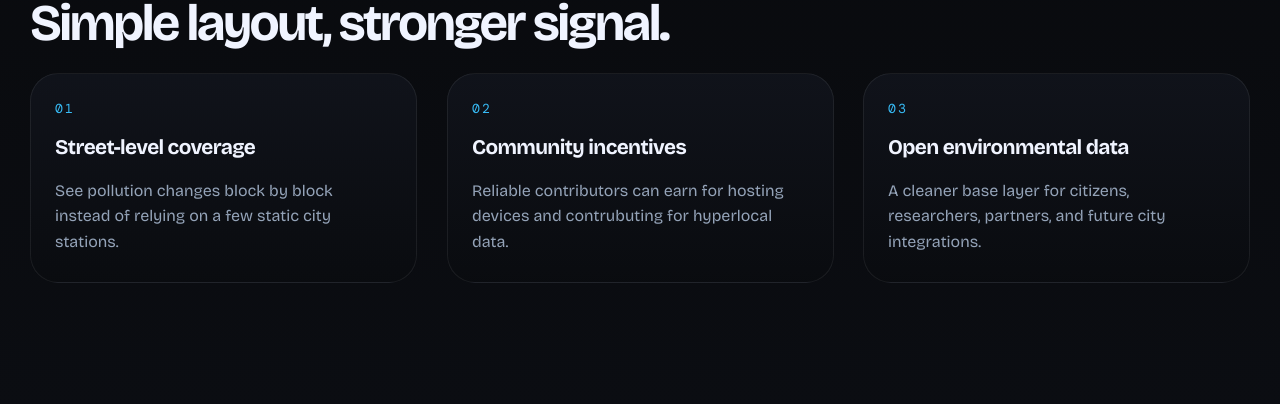
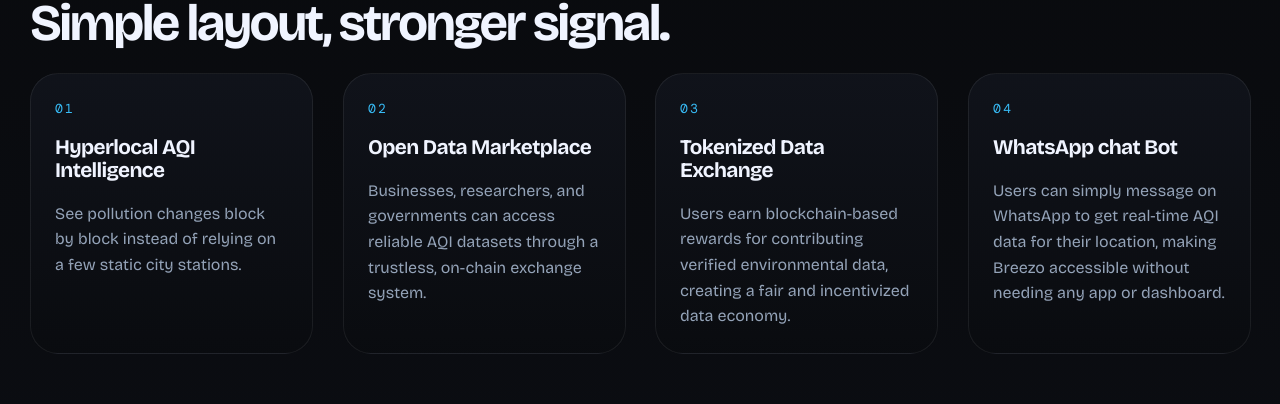
Before and after one commit to 01abinash/BreezoNetwork-Waitlist, a React (Vite) app: page / in a window 1280 px wide. Shown: the part 1099-1503 px from the top of the page. Built offline with nearby package versions, Linux system fonts and the light colour scheme; no server answers; the database is empty.

Commit message:
Feature edited

```diff
--- a/src/App.jsx
+++ b/src/App.jsx
@@ -9,20 +9,20 @@ const statsConfig = [
 
 const features = [
   {
-    title: 'Street-level coverage',
+    title: 'Hyperlocal AQI Intelligence',
     body: 'See pollution changes block by block instead of relying on a few static city stations.',
   },
-  // {
-  //   title: 'Live sensor network',
-  //   body: 'PM2.5, PM10, CO2, humidity, temperature, and pressure flow into one real-time data layer.',
-  // },
   {
-    title: 'Community incentives',
-    body: 'Reliable contributors can earn for hosting devices and contrubuting for hyperlocal data.',
+    title: 'Open Data Marketplace',
+    body: 'Businesses, researchers, and governments can access reliable AQI datasets through a trustless, on-chain exchange system.',
   },
   {
-    title: 'Open environmental data',
-    body: 'A cleaner base layer for citizens, researchers, partners, and future city integrations.',
+    title: 'Tokenized Data Exchange',
+    body: 'Users earn blockchain-based rewards for contributing verified environmental data, creating a fair and incentivized data economy.',
+  },
+  {
+    title: 'WhatsApp chat Bot',
+    body: 'Users can simply message on WhatsApp to get real-time AQI data for their location, making Breezo accessible without needing any app or dashboard.',
   },
 ];
 
--- a/src/index.css
+++ b/src/index.css
@@ -564,7 +564,7 @@ textarea {
 
 .feature-grid {
   display: grid;
-  grid-template-columns: repeat(3, minmax(0, 1fr));
+  grid-template-columns: repeat(4, minmax(0, 1fr));
   gap: 30px;
   margin-top: 24px;
 }
```
